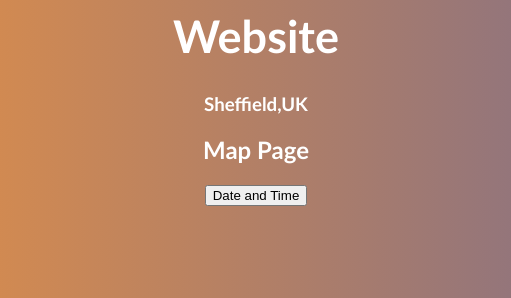
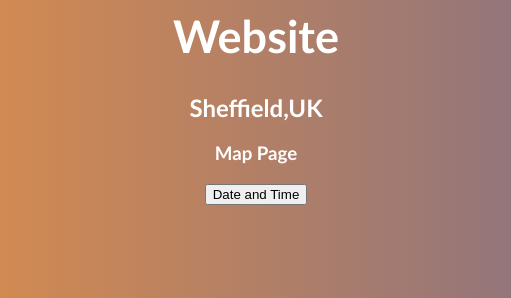
Before and after one commit to Sure-Dude13/Sure-Dude13.github.io, a plain HTML site: page kelhamislandmap.html in a window 1280 px wide. Shown: the part 155-453 px from the top of the page, 384-895 px from the left. Drawn offline with Linux system fonts and the light colour scheme.

Commit message:
Update kelhamislandmap.html

```diff
--- a/kelhamislandmap.html
+++ b/kelhamislandmap.html
@@ -116,8 +116,8 @@ body {
 <img src="Logo2.jpg" alt="Trulli" width="300" height="178" align="right">
 <img src="Logo2.jpg" alt="Trulli" width="300" height="178" align="left">
   <h1>Kelham Island Museum Website</h1>
-  <h3>Sheffield,UK</h3>
-  <h2>Map Page</h2>
+  <h2>Sheffield,UK</h2>
+  <h3>Map Page</h3>
 <button type="button"
 onclick="document.getElementById('demo').innerHTML = Date()">
 Date and Time</button>
```
